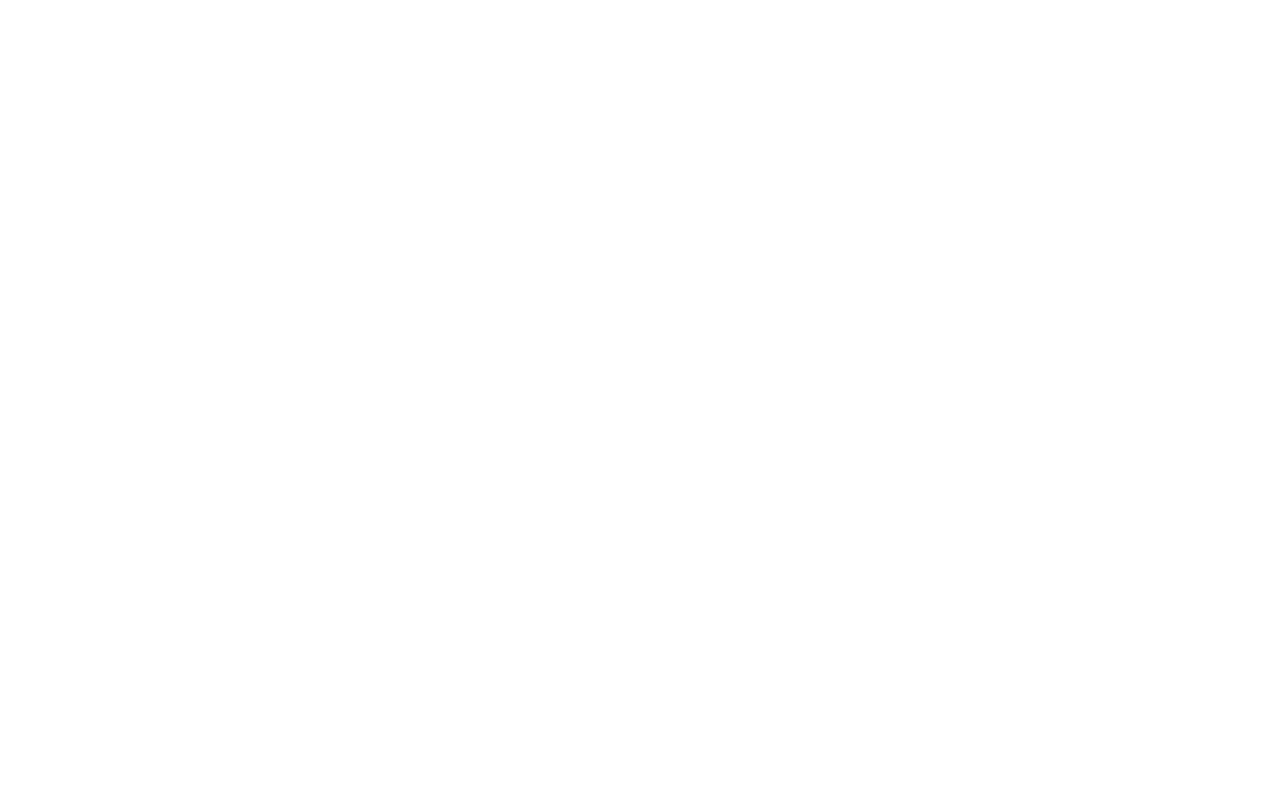
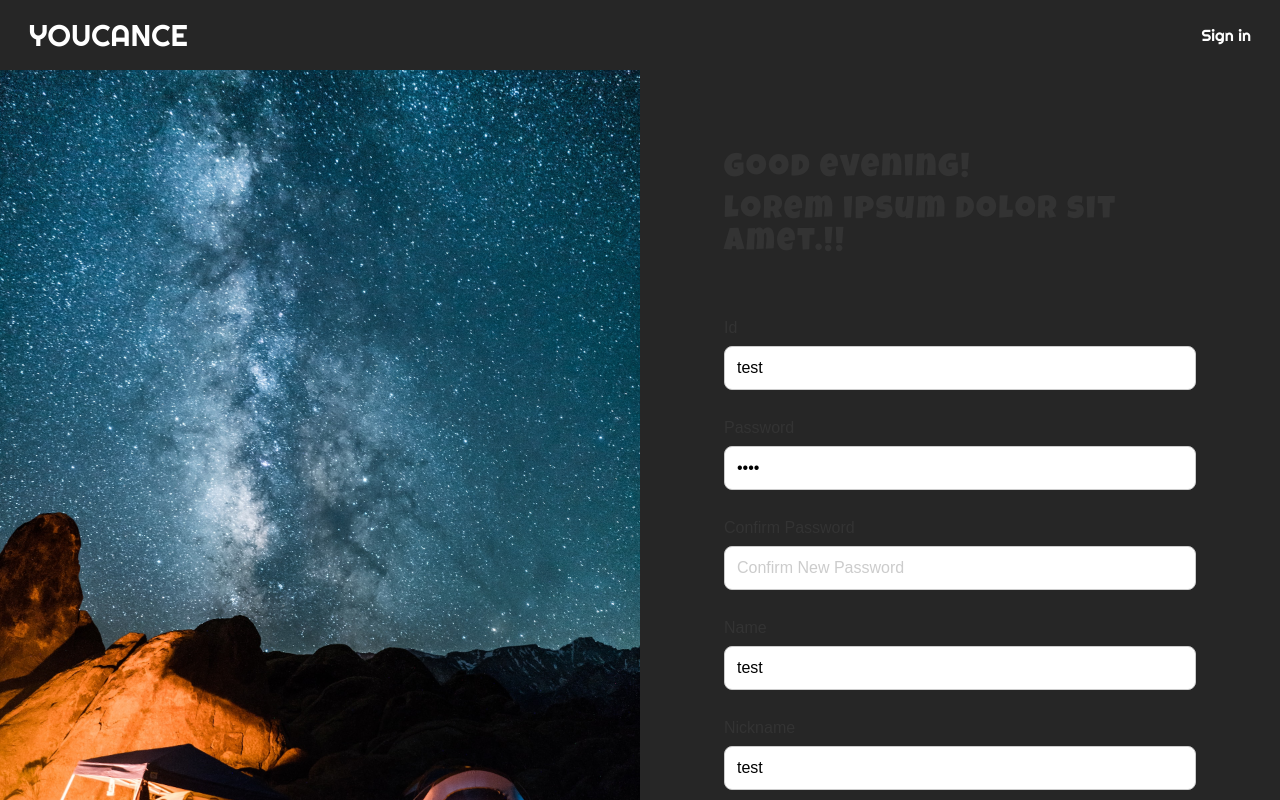
Before and after one commit to Enjoy-Trip/Trip_Frontend, a React (Create React App) app: page /user in a window 1280 px wide. Before the commit this address had no page. Shown: the top 800 px of the page. Built offline with nearby package versions, Linux system fonts and the light colour scheme; a web font is replaced by a local one.

Commit message:
Feat : 회원 정보 수정 페이지 프로토타입 제작, form 영역 내부의 버튼 컴포넌트의 색상을 동적으로 결정할 수 있게 변경

```diff
--- a/src/App.jsx
+++ b/src/App.jsx
@@ -24,7 +24,7 @@
                     <Route element={<HeaderLayout />}>
                         <Route path="/" element={<MainPage />} />
 
-                        <Route path="/user/:id" element={<UserPage />} />
+                        <Route path="/user" element={<UserPage />} />
                         <Route path="/user/login" element={<LoginPage />} />
                         <Route path="/user/register" element={<RegisterPage />} />
 
--- /dev/null
+++ b/src/components/button/formButton/FormButton.jsx
@@ -0,0 +1,10 @@
+import React from 'react'
+import * as Styled from './style'
+
+export default function FormButton({ data: { onClickFunc, content, color } }) {
+    return (
+        <Styled.StyledButton onClick={onClickFunc} color={color}>
+            {content}
+        </Styled.StyledButton>
+    )
+}
--- a/src/components/button/formButtonBlue/style.js
+++ b/src/components/button/formButton/style.js
@@ -1,7 +1,7 @@
 import styled from "styled-components";
 
 export const StyledButton = styled.button`
-    background-color: #0284FE;
+    background-color: ${props => props.color === "blue" ? "#0284FE" : props.color === "red" ? "rgba(220, 20, 60, 0.8)" : ""};
     width: 100%;
     text-align: center;
     border-radius: 8px;
@@ -12,6 +12,6 @@
     transition: all 0.3s;
 
     &:hover {
-        background-color: rgb(0, 65, 140);
+        background-color: ${props => props.color === "blue" ? "rgb(0, 65, 140)" : props.color === "red" ? "rgba(140, 0, 40, 0.8)" : ""};
     }
 `
--- a/src/components/header/Header.jsx
+++ b/src/components/header/Header.jsx
@@ -6,7 +6,7 @@
 import { useDispatch } from 'react-redux';
 import { clearUser } from 'redux/slice/userSlice';
 
-const urls = ['/user/login', '/user/register', '/user/modify']
+const urls = ['/user/login', '/user/register', '/user']
 
 const checkTime = (location) => {
     if (!urls.includes(location.pathname)) {
--- a/src/components/input/formInputCol/FormInputCol.jsx
+++ b/src/components/input/formInputCol/FormInputCol.jsx
@@ -2,13 +2,13 @@
 import * as Styled from './style'
 
 export default function FormInputCol({ data: {
-    text, type, id, name, onChangeFunc, ref, placeholder, value
+    text, type, id, name, onChangeFunc, ref, placeholder, value, readOnly
 }}) {
 
     return (
         <>
             <Styled.StyledLabel htmlFor={id}>{text}</Styled.StyledLabel>
-            <Styled.StyledInput type={type} id={id} name={name} onChange={onChangeFunc} ref={ref} placeholder={placeholder} value={value} />
+            <Styled.StyledInput type={type} id={id} name={name} onChange={onChangeFunc ??= null} ref={ref} placeholder={placeholder ??= ""} value={value} readOnly={readOnly ??= false} />
         </>
     )
 }
--- a/src/pages/userpage/UserPage.jsx
+++ b/src/pages/userpage/UserPage.jsx
@@ -1,23 +1,52 @@
 import React, { useState, useRef } from 'react'
 import { useNavigate } from 'react-router'
-import { useDispatch } from 'react-redux'
-import { loginUser } from 'redux/slice/userSlice'
-import { Link } from 'react-router-dom'
 
 import * as Styled from './style'
-// import loginpageImage from 'assets/images/loginpageImage.jpg'
+import registerpagemorning from 'assets/images/registerpagemorning.jpg'
+import registerpageafternoon from 'assets/images/registerpageafternoon.jpg'
+import registerpageevening from 'assets/images/registerpageevening.jpg'
+
+import FormInputCol from 'components/input/formInputCol/FormInputCol'
+import FormButton from 'components/button/formButton/FormButton'
+
+const checkTime = () => {
+    const date = new Date();
+    const now = date.getHours();
+
+    if (now >= 6 && now <= 11) {
+        return {
+            time: "morning",
+            image: registerpagemorning
+        };
+    }
+
+    else if (now >= 12 && now <= 18) {
+        return {
+            time: "afternoon",
+            image: registerpageafternoon
+        };
+    }
+
+    else {
+        return {
+            time: "evening",
+            image: registerpageevening
+        };
+    }
+}
 
 export default function UserPage() {
-    const dispatch = useDispatch();
     const navigate = useNavigate();
     const inputRef = useRef([]);
+    const time = checkTime();
 
     const [inputs, setInputs] = useState({
-        id: "",
-        password: "",
+        id: "test",
+        password: "test",
+        passwordConfirm: "",
+        name: "test",
+        nickname: "test"
     });
-
-
 
     const handleChange = (e) => {
         setInputs({
@@ -35,78 +64,85 @@
 
         // 결과 출력까지만
 
-        dispatch(loginUser({
-            accessToken: "test",
-            refreshToken: "test"
-        }));
-
         navigate('/');
     }
 
     return (
-        <Styled.StyledMain>
-            <Styled.StyledSection>
+        <Styled.StyledMain time={time.time}>
+            <Styled.StyledSection time={time.time}>
                 <Styled.StyledSectionHeader>
                     <h2>회원정보 입력 영역</h2>
                 </Styled.StyledSectionHeader>
-                <Styled.StyledArticle>
-                    <header>
-                        <h3>로그인 영역</h3>
-                    </header>
-                    <Styled.StyledForm>
-                        <label
-                            htmlFor='id'>
-                            아이디
-                        </label>
-                        <input
-                            type='text'
-                            id='id'
-                            name='id'
-                            onChange={handleChange}
-                            ref={(element) => (inputRef.current[0] = element)} />
-                        <label
-                            htmlFor='password'>
-                            비밀번호
-                        </label>
-                        <input
-                            type='password'
-                            id='password'
-                            name='password'
-                            onChange={handleChange}
-                            ref={(element) => (inputRef.current[1] = element)} />
-                        <label
-                            htmlFor='password'>
-                            비밀번호
-                        </label>
-                        <input
-                            type='password'
-                            id='password'
-                            name='password'
-                            onChange={handleChange}
-                            ref={(element) => (inputRef.current[1] = element)} />
-                        <label
-                            htmlFor='password'>
-                            비밀번호
-                        </label>
-                        <input
-                            type='password'
-                            id='password'
-                            name='password'
-                            onChange={handleChange}
-                            ref={(element) => (inputRef.current[1] = element)} />
-                        <button
-                            onClick={handleCheck}>
-                            로그인
-                        </button>
-                        <button
-                            onClick={handleCheck}>
-                            로그인
-                        </button>
-                    </Styled.StyledForm>
-                    <p>Don‘t have an account?</p>
-                    <Link to="/register">Sign up</Link>
-                </Styled.StyledArticle>
-                {/* <Styled.StyledImage src={loginpageImage} alt="" /> */}
+                <Styled.StyledImage src={time.image} alt="" />
+                <Styled.StyledArticleWrapper>
+                    <Styled.StyledArticle time={time.time}>
+                        <header>
+                            <Styled.StyledArticleTitle>Good {time.time}!<span></span>Lorem ipsum dolor sit amet.!!</Styled.StyledArticleTitle>
+                        </header>
+                        <Styled.StyledForm>
+                            <FormInputCol data={{
+                                text: 'Id',
+                                type: 'text',
+                                id: 'id',
+                                name: 'id',
+                                ref: (element) => (inputRef.current[0] = element),
+                                placeholder: 'Your Id',
+                                value: inputs.id,
+                                readOnly: true
+                            }} />
+                            <FormInputCol data={{
+                                text: 'Password',
+                                type: 'password',
+                                id: 'password',
+                                name: 'password',
+                                onChangeFunc: handleChange,
+                                ref: (element) => (inputRef.current[1] = element),
+                                placeholder: 'New Password',
+                                value: inputs.password
+                            }} />
+                            <FormInputCol data={{
+                                text: 'Confirm Password',
+                                type: 'password',
+                                id: 'passwordConfirm',
+                                name: 'passwordConfirm',
+                                onChangeFunc: handleChange,
+                                ref: (element) => (inputRef.current[2] = element),
+                                placeholder: 'Confirm New Password',
+                                value: inputs.passwordConfirm
+                            }} />
+                            <FormInputCol data={{
+                                text: 'Name',
+                                type: 'text',
+                                id: 'name',
+                                name: 'name',
+                                onChangeFunc: handleChange,
+                                ref: (element) => (inputRef.current[3] = element),
+                                placeholder: 'New Name',
+                                value: inputs.name
+                            }} />
+                            <FormInputCol data={{
+                                text: 'Nickname',
+                                type: 'text',
+                                id: 'nickname',
+                                name: 'nickname',
+                                onChangeFunc: handleChange,
+                                ref: (element) => (inputRef.current[4] = element),
+                                placeholder: 'New Nickname',
+                                value: inputs.nickname
+                            }} />
+                            <FormButton data={{
+                                onClickFunc: handleCheck,
+                                content: "Update my account",
+                                color: "blue"
+                            }} />
+                            <FormButton data={{
+                                onClickFunc: handleCheck,
+                                content: "Delete my account",
+                                color: "red"
+                            }} />
+                        </Styled.StyledForm>
+                    </Styled.StyledArticle>
+                </Styled.StyledArticleWrapper>
             </Styled.StyledSection>
         </Styled.StyledMain>
     )
--- a/src/pages/userpage/loginpage/LoginPage.jsx
+++ b/src/pages/userpage/loginpage/LoginPage.jsx
@@ -9,7 +9,7 @@
 import loginpageevening from 'assets/images/loginpageevening.jpg'
 
 import FormInputCol from 'components/input/formInputCol/FormInputCol'
-import FormButtonBlue from 'components/button/formButtonBlue/FormButtonBlue'
+import FormButton from 'components/button/formButton/FormButton'
 
 const checkTime = () => {
     const date = new Date();
@@ -104,9 +104,10 @@
                                 placeholder: 'Your Password',
                                 value: inputs.password
                             }} />
-                            <FormButtonBlue data={{
+                            <FormButton data={{
                                 onClickFunc: handleCheck,
-                                content: "Sign in"
+                                content: "Sign in",
+                                color: "blue"
                             }} />
                         </Styled.StyledForm>
                         <Styled.StyledArticleParagraph>Don‘t have an account?</Styled.StyledArticleParagraph>
--- a/src/pages/userpage/style.js
+++ b/src/pages/userpage/style.js
@@ -2,15 +2,16 @@
 import IROnly from "styles/IROnly";
 
 export const StyledMain = styled.main`
-    background-color: rgb(49, 49, 53);
     padding-top: 70px;
+    background-color: ${props => props.time === "morning" ? "white" : props.time === "afternoon" ? "white" : "rgb(49, 49, 53)"};
 `
 
 export const StyledSection = styled.section`
-    background-color: rgb(38, 38, 38);
+    background-color: white;
     width: 100%;
-    height: calc(100vh - 70px);
     display: flex;
+
+    background-color: ${props => props.time === "morning" ? "white" : props.time === "afternoon" ? "white" : "rgb(38, 38, 38);"};
 `
 
 export const StyledSectionHeader = styled.header`
@@ -19,15 +20,40 @@
 
 export const StyledImage = styled.img`
     width: 50vw;
+    height: 950px;
     object-fit: cover;
 `
 
+export const StyledArticleWrapper = styled.div`
+    width: 50vw;
+    padding-top: 8vh;
+
+    color: ${props => props.time === "morning" ? "#333" : props.time === "afternoon" ? "#333" : "#333"};
+`
+
 export const StyledArticle = styled.article`
-    width: 50vw;
-    color: white;
+    width: 512px;
+    padding: 20px;
+    margin: auto;
+`
+
+export const StyledArticleTitle = styled.h3`
+    font-family: 'Luckiest Guy', cursive;
+    font-size: 32px;
+    letter-spacing: 2px;
+
+    & > span {
+        display: block;
+        padding: 5px;
+    }
 `
 
 export const StyledForm = styled.form`
+    margin-top: 60px;
     display: flex;
     flex-direction: column;
+
+    & > button + button {
+        margin-top: 10px;
+    }
 `
```
Also changed, not shown: src/components/button/formButtonBlue/FormButtonBlue.jsx (deleted, +0 -10 lines), src/pages/userpage/registerpage/RegisterPage.jsx (+4 -3 lines).
